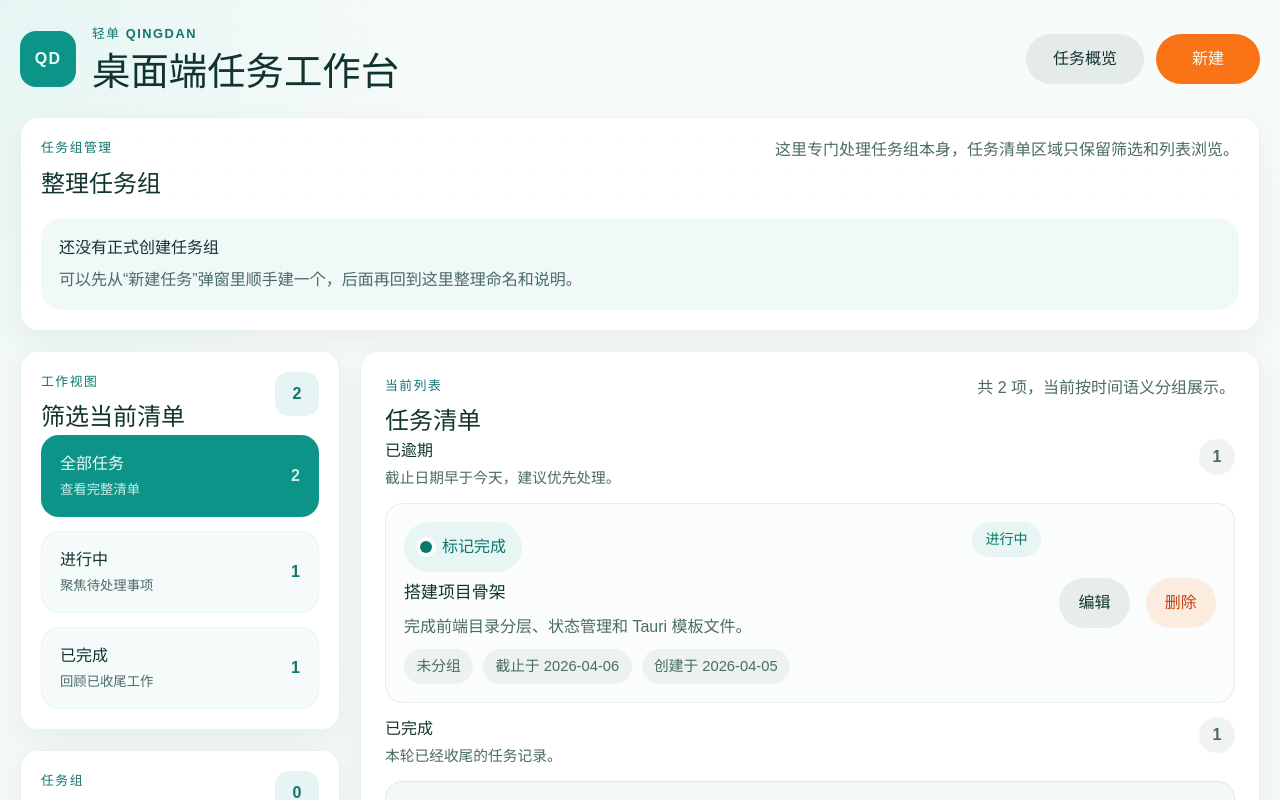
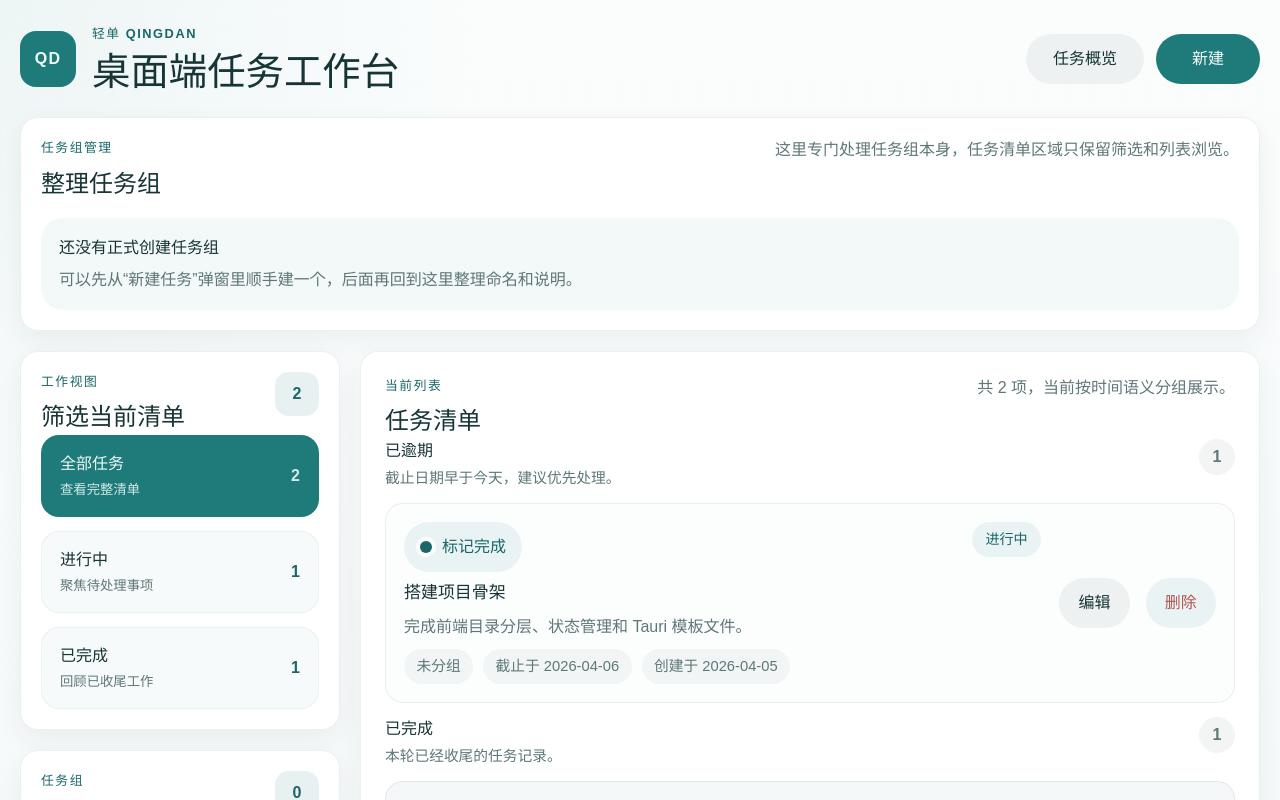
Before and after one commit to lblgb/qingdan-desktop, a React (Vite) app: page / in a window 1280 px wide. Shown: the top 800 px of the page. Built offline with nearby package versions, Linux system fonts and the light colour scheme.

Commit message:
style: unify workspace color palette

```diff
--- a/src/index.css
+++ b/src/index.css
@@ -3,29 +3,29 @@
   font-family: 'Plus Jakarta Sans', 'Noto Sans SC', 'Microsoft YaHei', sans-serif;
   line-height: 1.5;
   font-weight: 400;
-  color: #12342f;
+  color: #173536;
   background:
-    radial-gradient(circle at top left, rgba(20, 184, 166, 0.08), transparent 26%),
-    linear-gradient(180deg, #f7fbfa 0%, #f1f8f6 100%);
+    radial-gradient(circle at top left, rgba(24, 119, 124, 0.06), transparent 28%),
+    linear-gradient(180deg, #fbfdfd 0%, #f4f8f8 100%);
   font-synthesis: none;
   text-rendering: optimizeLegibility;
   -webkit-font-smoothing: antialiased;
   -moz-osx-font-smoothing: grayscale;
   color-scheme: light;
-  --surface: rgba(255, 255, 255, 0.96);
-  --surface-strong: linear-gradient(145deg, rgba(11, 61, 54, 0.96), rgba(18, 92, 80, 0.94));
-  --surface-muted: linear-gradient(180deg, rgba(244, 250, 248, 0.95), rgba(232, 242, 239, 0.92));
-  --surface-border: rgba(14, 68, 62, 0.08);
+  --surface: rgba(255, 255, 255, 0.98);
+  --surface-strong: linear-gradient(145deg, rgba(27, 84, 88, 0.96), rgba(36, 108, 113, 0.94));
+  --surface-muted: linear-gradient(180deg, rgba(248, 252, 252, 0.98), rgba(240, 246, 246, 0.96));
+  --surface-border: rgba(23, 53, 54, 0.08);
   --surface-border-strong: rgba(255, 255, 255, 0.12);
-  --text-primary: #12342f;
-  --text-secondary: #4b6b66;
+  --text-primary: #173536;
+  --text-secondary: #5f7778;
   --text-on-dark: #f4fbf9;
-  --accent: #0d9488;
-  --accent-strong: #0f766e;
-  --accent-soft: rgba(13, 148, 136, 0.1);
-  --accent-warm: #f97316;
-  --accent-warm-soft: rgba(249, 115, 22, 0.12);
-  --danger: #c2410c;
+  --accent: #1f7a7a;
+  --accent-strong: #1a6669;
+  --accent-soft: rgba(31, 122, 122, 0.1);
+  --accent-warm: #1f7a7a;
+  --accent-warm-soft: rgba(31, 122, 122, 0.08);
+  --danger: #b4544f;
   --shadow-lg: 0 10px 28px rgba(17, 54, 49, 0.06);
   --shadow-md: 0 6px 18px rgba(17, 54, 49, 0.04);
   --radius-xl: 24px;
@@ -53,8 +53,8 @@ body::before {
   inset: 0;
   pointer-events: none;
   background-image:
-    linear-gradient(rgba(18, 52, 47, 0.03) 1px, transparent 1px),
-    linear-gradient(90deg, rgba(18, 52, 47, 0.03) 1px, transparent 1px);
+    linear-gradient(rgba(23, 53, 54, 0.025) 1px, transparent 1px),
+    linear-gradient(90deg, rgba(23, 53, 54, 0.025) 1px, transparent 1px);
   background-size: 28px 28px;
   mask-image: linear-gradient(180deg, rgba(0, 0, 0, 0.12), transparent 78%);
 }
@@ -87,7 +87,7 @@ input,
 textarea,
 select {
   width: 100%;
-  border: 1px solid rgba(18, 52, 47, 0.12);
+  border: 1px solid rgba(23, 53, 54, 0.12);
   border-radius: var(--radius-md);
   padding: 0.95rem 1rem;
   background: rgba(255, 255, 255, 0.9);
@@ -159,7 +159,7 @@ textarea {
   width: 56px;
   height: 56px;
   border-radius: 16px;
-  background: #0d9488;
+  background: #1f7a7a;
   color: #effdfa;
   font-size: 1rem;
   font-weight: 700;
@@ -207,8 +207,8 @@ textarea {
 
 .meta-pill,
 .meta-date {
-  border: 1px solid rgba(18, 52, 47, 0.08);
-  background: rgba(255, 255, 255, 0.72);
+  border: 1px solid rgba(23, 53, 54, 0.08);
+  background: rgba(246, 250, 250, 0.92);
   color: var(--text-secondary);
 }
 
@@ -356,8 +356,8 @@ textarea {
   padding: 16px 18px;
   text-align: left;
   border-radius: 18px;
-  background: rgba(13, 148, 136, 0.04);
-  border: 1px solid rgba(13, 148, 136, 0.06);
+  background: rgba(31, 122, 122, 0.04);
+  border: 1px solid rgba(31, 122, 122, 0.06);
   color: var(--text-primary);
 }
 
@@ -379,7 +379,7 @@ textarea {
 }
 
 .filter-button.active {
-  background: #0d9488;
+  background: #1f7a7a;
   color: #effdfa;
   box-shadow: none;
 }
@@ -462,7 +462,7 @@ textarea {
   padding: 14px 16px;
   border: 0;
   border-radius: 16px;
-  background: rgba(13, 148, 136, 0.05);
+  background: rgba(31, 122, 122, 0.05);
   text-align: left;
   color: var(--text-primary);
 }
@@ -554,8 +554,8 @@ textarea {
 .overview-card-hero {
   grid-column: 1 / -1;
   background:
-    radial-gradient(circle at top right, rgba(249, 115, 22, 0.12), transparent 24%),
-    linear-gradient(145deg, rgba(9, 88, 80, 0.96), rgba(20, 140, 128, 0.92));
+    radial-gradient(circle at top right, rgba(126, 211, 214, 0.18), transparent 26%),
+    linear-gradient(145deg, rgba(27, 84, 88, 0.96), rgba(43, 114, 118, 0.92));
   color: #effdfa;
 }
 
@@ -643,7 +643,7 @@ textarea {
   display: block;
   height: 100%;
   border-radius: inherit;
-  background: linear-gradient(90deg, #fbbf24, #fb923c);
+  background: linear-gradient(90deg, #6dc7c9, #9bddde);
 }
 
 .overview-bar-card,
@@ -652,8 +652,8 @@ textarea {
   gap: 12px;
   padding: 16px 18px;
   border-radius: 20px;
-  background: rgba(13, 148, 136, 0.05);
-  border: 1px solid rgba(13, 148, 136, 0.08);
+  background: rgba(31, 122, 122, 0.04);
+  border: 1px solid rgba(31, 122, 122, 0.08);
 }
 
 .overview-bar-header strong,
@@ -688,11 +688,11 @@ textarea {
 }
 
 .overview-bar-fill {
-  background: linear-gradient(90deg, #0d9488, #14b8a6);
+  background: linear-gradient(90deg, #1f7a7a, #5aa5a7);
 }
 
 .overview-group-meter-fill {
-  background: linear-gradient(90deg, rgba(15, 118, 110, 0.9), rgba(249, 115, 22, 0.82));
+  background: linear-gradient(90deg, rgba(31, 122, 122, 0.92), rgba(109, 199, 201, 0.88));
 }
 
 .overview-group-meta {
@@ -777,13 +777,13 @@ textarea {
   gap: 18px;
   padding: 18px;
   border-radius: 18px;
-  background: rgba(248, 252, 251, 0.96);
+  background: rgba(250, 252, 252, 0.98);
   border: 1px solid rgba(18, 52, 47, 0.08);
 }
 
 .group-manager-item.active {
-  background: rgba(232, 249, 246, 0.92);
-  border-color: rgba(13, 148, 136, 0.22);
+  background: rgba(237, 247, 247, 0.98);
+  border-color: rgba(31, 122, 122, 0.2);
 }
 
 .group-manager-body,
@@ -820,7 +820,7 @@ textarea {
 .group-manager-meta span {
   border-radius: 999px;
   padding: 0.4rem 0.78rem;
-  background: rgba(18, 52, 47, 0.05);
+  background: rgba(23, 53, 54, 0.04);
 }
 
 .group-manager-empty {
@@ -828,7 +828,7 @@ textarea {
   gap: 8px;
   padding: 18px;
   border-radius: 22px;
-  background: rgba(13, 148, 136, 0.06);
+  background: rgba(31, 122, 122, 0.05);
   color: var(--text-secondary);
 }
 
@@ -837,7 +837,7 @@ textarea {
 }
 
 .active-chip-button {
-  background: rgba(13, 148, 136, 0.12);
+  background: rgba(31, 122, 122, 0.12);
   color: var(--accent-strong);
 }
 
@@ -856,12 +856,12 @@ textarea {
 
 .primary-button {
   background: var(--accent-warm);
-  color: #fff7ed;
+  color: #f7fbfb;
   box-shadow: none;
 }
 
 .secondary-button {
-  background: rgba(18, 52, 47, 0.08);
+  background: rgba(23, 53, 54, 0.06);
   color: var(--text-primary);
 }
 
@@ -886,7 +886,7 @@ textarea {
 }
 
 .status-banner.info {
-  background: rgba(13, 148, 136, 0.08);
+  background: rgba(31, 122, 122, 0.08);
   color: var(--accent-strong);
 }
 
@@ -896,7 +896,7 @@ textarea {
 }
 
 .status-banner.error {
-  background: rgba(249, 115, 22, 0.12);
+  background: rgba(180, 84, 79, 0.12);
   color: var(--danger);
 }
 
@@ -932,7 +932,7 @@ textarea {
   height: 36px;
   padding-inline: 0.7rem;
   border-radius: 999px;
-  background: rgba(18, 52, 47, 0.06);
+  background: rgba(23, 53, 54, 0.05);
   color: var(--text-secondary);
   font-weight: 700;
 }
@@ -943,12 +943,12 @@ textarea {
   gap: 18px;
   padding: 18px;
   border-radius: 18px;
-  background: rgba(250, 253, 252, 0.96);
-  border: 1px solid rgba(18, 52, 47, 0.08);
+  background: rgba(252, 253, 253, 0.98);
+  border: 1px solid rgba(23, 53, 54, 0.08);
 }
 
 .task-item.completed {
-  background: rgba(241, 247, 245, 0.82);
+  background: rgba(245, 248, 248, 0.96);
 }
 
 .task-body,
@@ -965,7 +965,7 @@ textarea {
 }
 
 .task-status {
-  background: rgba(13, 148, 136, 0.08);
+  background: rgba(31, 122, 122, 0.08);
   color: var(--accent-strong);
 }
 
@@ -985,7 +985,7 @@ textarea {
 .task-meta span {
   border-radius: 999px;
   padding: 0.4rem 0.78rem;
-  background: rgba(18, 52, 47, 0.05);
+  background: rgba(23, 53, 54, 0.04);
 }
 
 .task-actions {
@@ -1001,7 +1001,7 @@ textarea {
 .check-button {
   align-self: start;
   padding-inline: 1rem;
-  background: rgba(13, 148, 136, 0.08);
+  background: rgba(31, 122, 122, 0.08);
   color: var(--accent-strong);
 }
 
@@ -1039,8 +1039,8 @@ textarea {
 }
 
 .task-status.editing {
-  background: rgba(249, 115, 22, 0.12);
-  color: var(--accent-warm);
+  background: rgba(31, 122, 122, 0.12);
+  color: var(--accent-strong);
 }
 
 .task-save-button {
```
Also changed, not shown: 1 other file (tests, documents, lock files or other folders).
